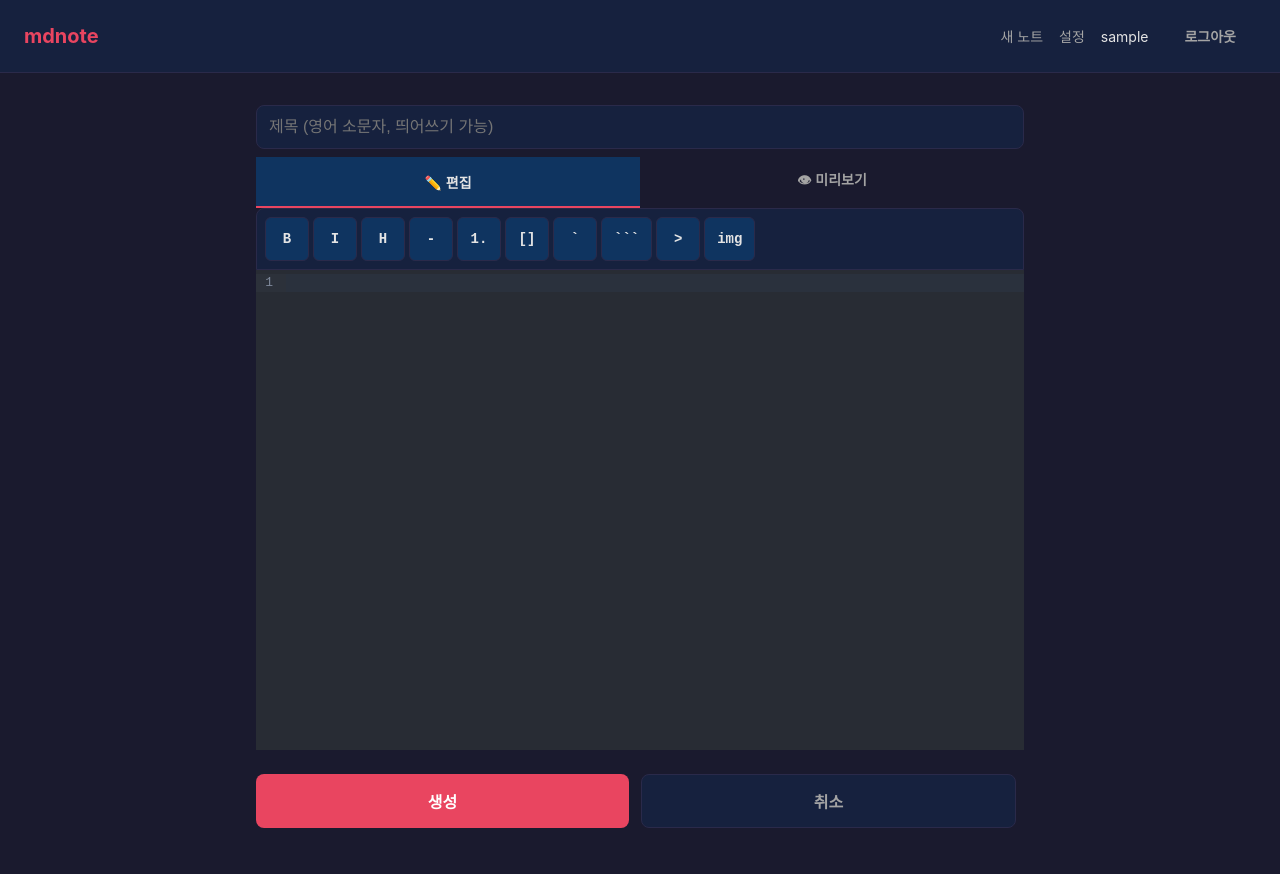
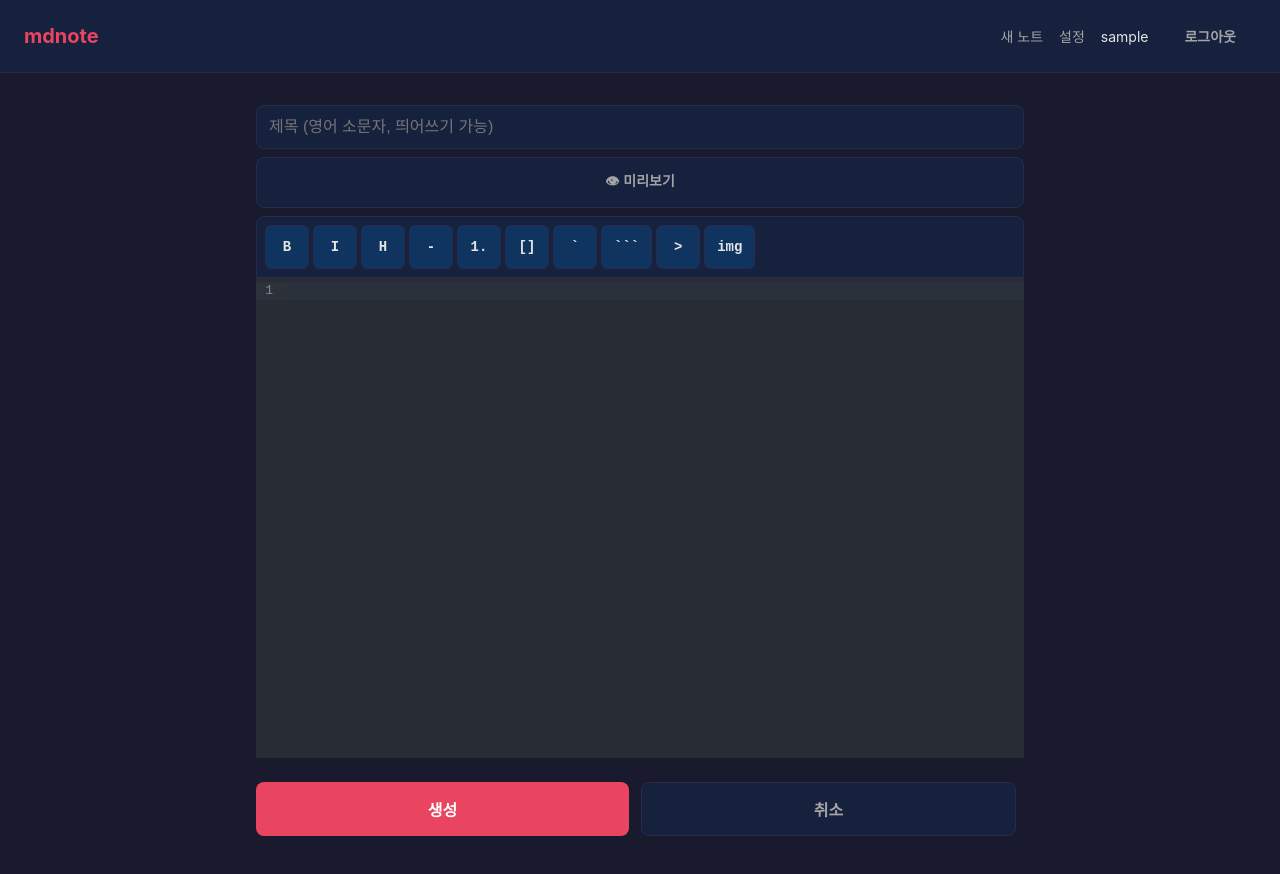
Before and after one commit to gemdoq/mdnote, a React (Vite) app in the folder frontend/: page /new in a window 1280 px wide. Built offline with nearby package versions, Linux system fonts and the light colour scheme; sample sign-in values are in the browser's storage.

Commit message:
fix: 새 노트 버튼 텍스트 수직 정렬 + 편집/미리보기 토글 버튼 변경
- 새 노트 버튼을 flex 정렬로 검색 버튼과 텍스트 중앙 맞춤
- 편집/미리보기 탭을 단일 토글 버튼으로 변경 (기본: 편집, 클릭 시 미리보기)

```diff
--- a/frontend/src/pages/NoteCreatePage.tsx
+++ b/frontend/src/pages/NoteCreatePage.tsx
@@ -111,22 +111,13 @@ export default function NoteCreatePage() {
           </p>
         )}
 
-        <div className="editor-tabs">
-          <button
-            type="button"
-            className={`tab-btn ${activeTab === 'edit' ? 'tab-active' : ''}`}
-            onClick={() => setActiveTab('edit')}
-          >
-            ✏️ 편집
-          </button>
-          <button
-            type="button"
-            className={`tab-btn ${activeTab === 'preview' ? 'tab-active' : ''}`}
-            onClick={() => setActiveTab('preview')}
-          >
-            👁 미리보기
-          </button>
-        </div>
+        <button
+          type="button"
+          className="mode-toggle"
+          onClick={() => setActiveTab(activeTab === 'edit' ? 'preview' : 'edit')}
+        >
+          {activeTab === 'edit' ? '👁 미리보기' : '✏️ 편집'}
+        </button>
 
         {activeTab === 'edit' ? (
           <>
--- a/frontend/src/pages/NoteEditPage.tsx
+++ b/frontend/src/pages/NoteEditPage.tsx
@@ -96,20 +96,12 @@ export default function NoteEditPage() {
         <h2>{filename}</h2>
       </div>
 
-      <div className="editor-tabs">
-        <button
-          className={`tab-btn ${activeTab === 'edit' ? 'tab-active' : ''}`}
-          onClick={() => setActiveTab('edit')}
-        >
-          ✏️ 편집
-        </button>
-        <button
-          className={`tab-btn ${activeTab === 'preview' ? 'tab-active' : ''}`}
-          onClick={() => setActiveTab('preview')}
-        >
-          👁 미리보기
-        </button>
-      </div>
+      <button
+        className="mode-toggle"
+        onClick={() => setActiveTab(activeTab === 'edit' ? 'preview' : 'edit')}
+      >
+        {activeTab === 'edit' ? '👁 미리보기' : '✏️ 편집'}
+      </button>
 
       {activeTab === 'edit' ? (
         <>
--- a/frontend/src/styles/global.css
+++ b/frontend/src/styles/global.css
@@ -237,7 +237,9 @@ button {
 }
 
 .btn-search-style {
-  display: inline-block;
+  display: flex;
+  align-items: center;
+  justify-content: center;
   border-radius: 8px;
 }
 
@@ -665,31 +667,28 @@ button {
   color: white;
 }
 
-/* Editor Tabs */
-.editor-tabs {
+/* Mode Toggle */
+.mode-toggle {
   display: flex;
-  gap: 0;
-  margin-bottom: 0;
-}
-
-.tab-btn {
-  flex: 1;
-  padding: 12px 24px;
-  background-color: transparent;
+  align-items: center;
+  justify-content: center;
+  gap: 6px;
+  width: 100%;
+  padding: 12px;
+  margin-bottom: 8px;
+  background-color: var(--bg-secondary);
   color: var(--text-secondary);
-  border: none;
-  border-bottom: 2px solid transparent;
-  border-radius: 0;
+  border: 1px solid var(--border);
+  border-radius: 8px;
   font-size: 14px;
   font-weight: 600;
   min-height: 44px;
   transition: all 0.2s;
 }
 
-.tab-btn.tab-active {
-  background-color: var(--bg-card);
+.mode-toggle:hover {
+  border-color: var(--accent);
   color: var(--text-primary);
-  border-bottom: 2px solid var(--accent);
 }
 
 .preview-body {
```
